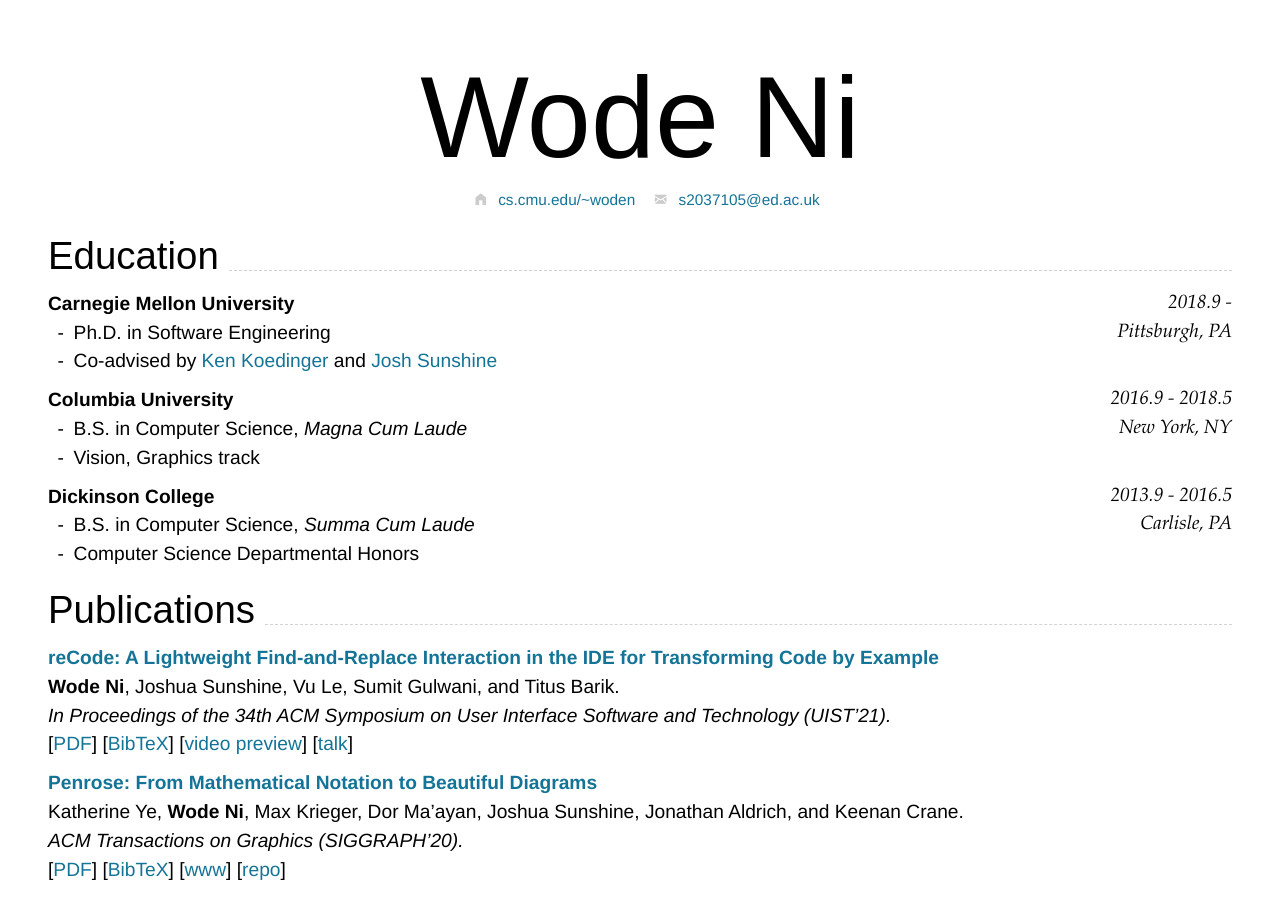
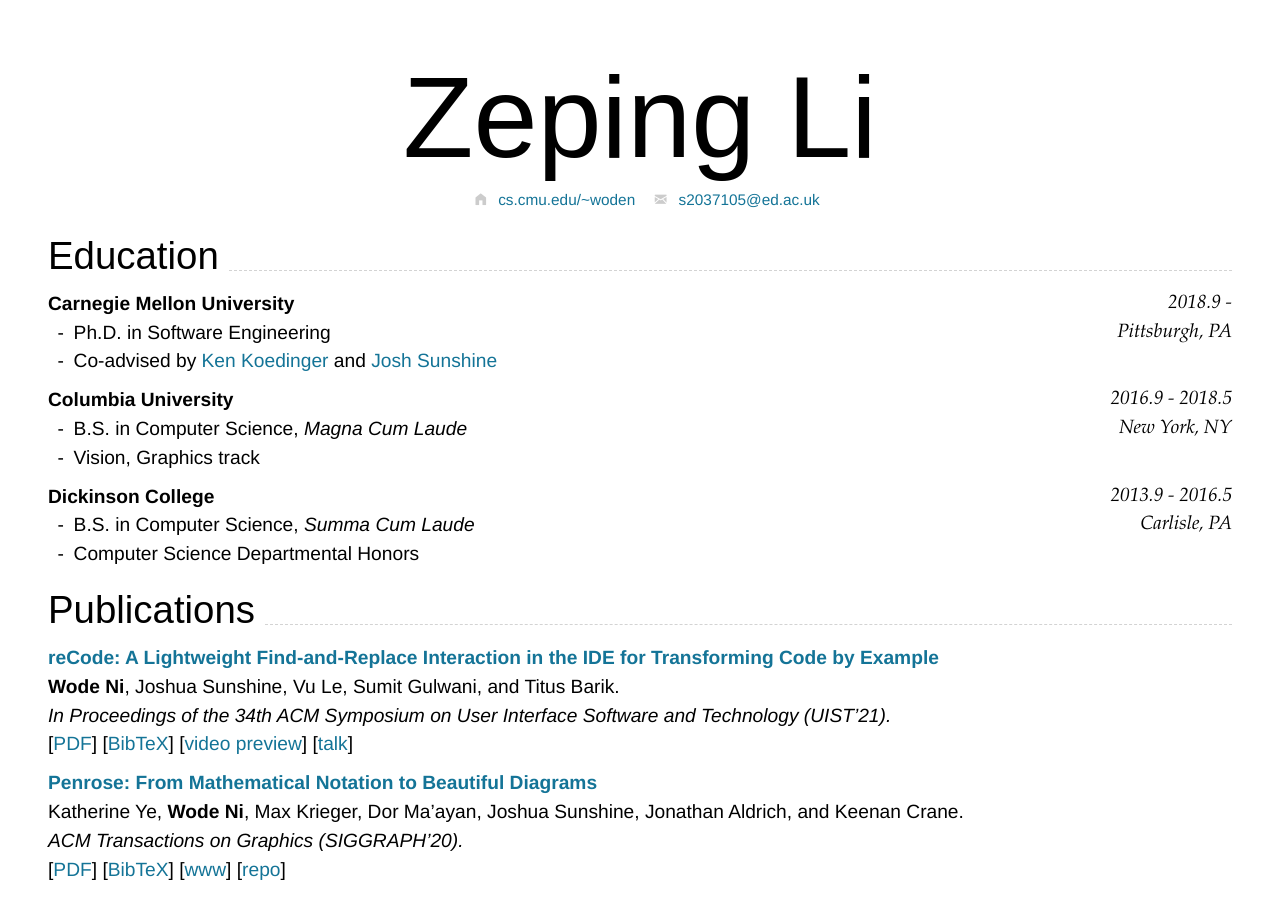
Before and after one commit to RL-LBAM/CV, a Jekyll site: the page built from index.md, in a window 1280 px wide and 900 px high. Built offline with Jekyll 4.4.1, drawn with Linux system fonts in a browser that asks for light colours; nearby versions of some CDN libraries.

Commit message:
Update index.md

```diff
--- a/index.md
+++ b/index.md
@@ -8,7 +8,7 @@ homepage:
   text: cs.cmu.edu/~woden
 ---
 
-# Wode **Ni**
+# Zeping **Li**
 
 <!--
 include contact information from the front matter
```
